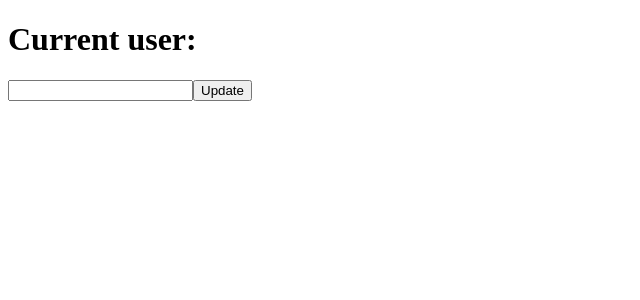
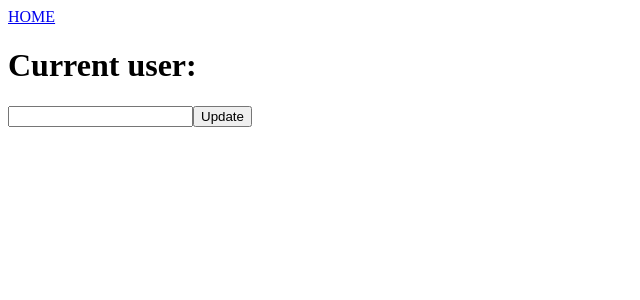
Before and after one commit to kayla-pagan/route-app, a React (Vite) app: page / in a window 1280 px wide. Shown: the top 300 px of the page, without its empty margins (0-640 px from the left). Built offline with nearby package versions, Linux system fonts and the light colour scheme.

Commit message:
add header component for styling and structuring

```diff
--- a/src/pages/Home.jsx
+++ b/src/pages/Home.jsx
@@ -1,5 +1,6 @@
 import React, { useActionState, useOptimistic } from "react";
 import { updateNameInDB } from "../api";
+import { Header } from "../components/Header";
 
 export function Home(){
     const [state, actionFunction, isPending] = useActionState(
@@ -25,6 +26,7 @@ export function Home(){
 
     return (
     <React.Fragment>
+        <Header />
         <h1>Current user: <span>{optimisticName}</span></h1>
 
         <form action={actionFunction}>
```
